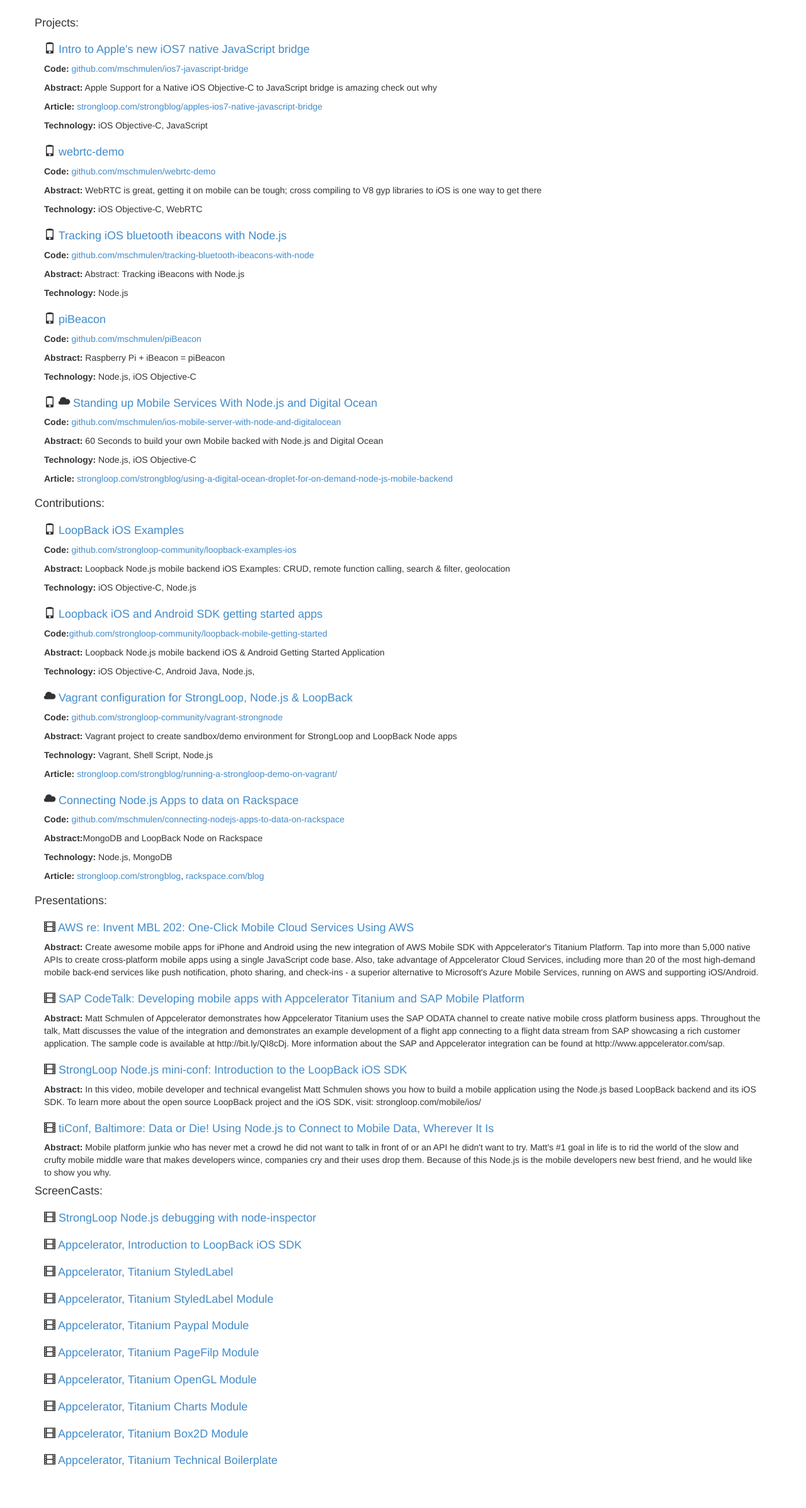
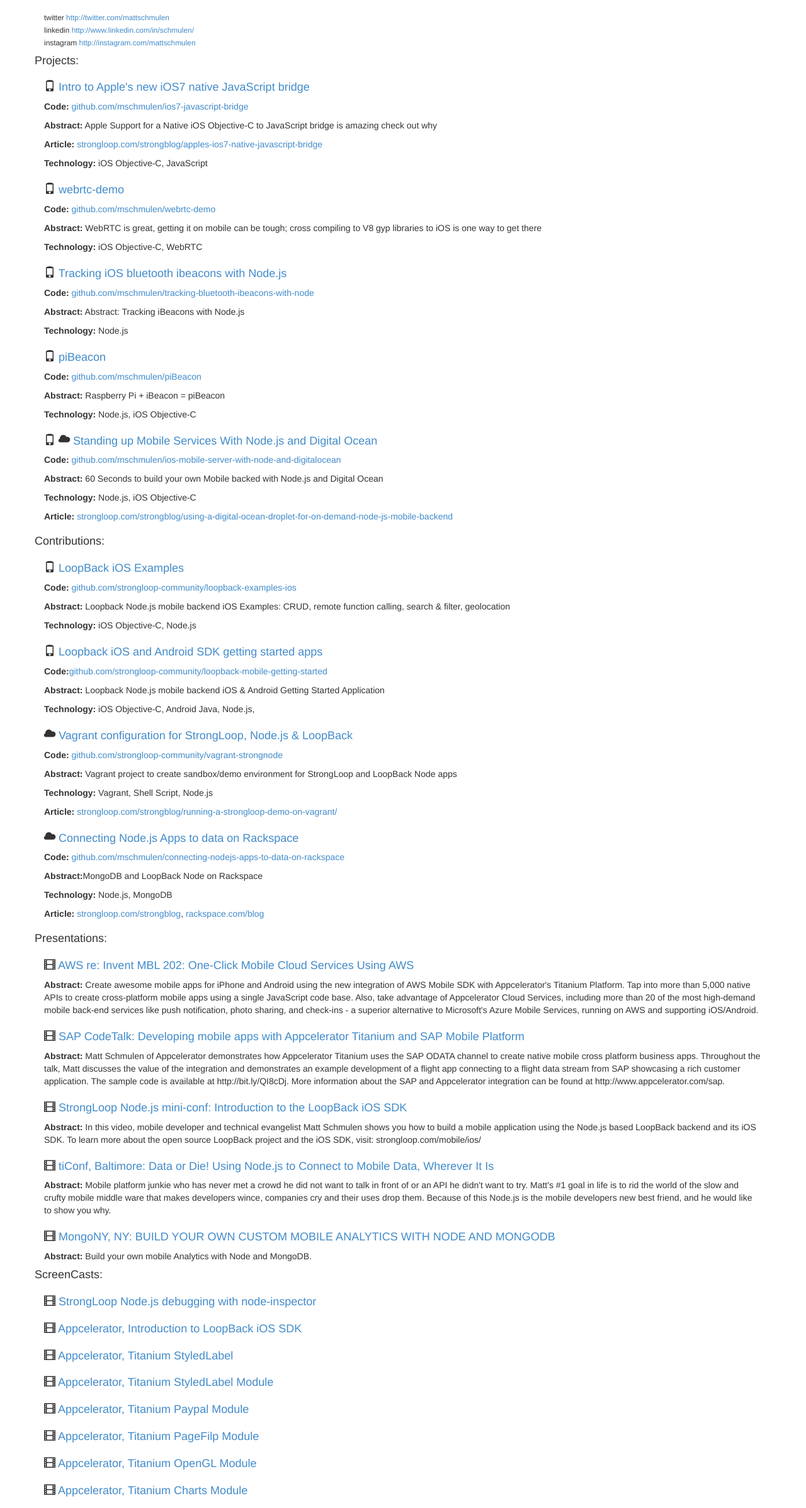
Before and after one commit to mschmulen/mschmulen.github.io, a plain HTML site: page index.html in a window 1280 px wide. Shown: the part 93-2488 px from the top of the page at 63% size. Before the commit the page ends 2433 px from the top, so only its background shows below. Drawn offline with nearby package versions, Linux system fonts and the light colour scheme.

Commit message:
index.html

```diff
--- a/index.html
+++ b/index.html
@@ -20,6 +20,13 @@
         <div class="col-lg-12">
           <h1 class="page-header">Matt Schmulen <small> <a href="http://github.com/mschmulen"> http://github.com/mschmulen</a></small></h1>
         </div>
+
+        <div class="col-lg-12">
+          <small> twitter <a href="http://github.com/mschmulen"> http://twitter.com/mattschmulen</a></small> </br>
+          <small> linkedin <a href="http://www.linkedin.com/in/schmulen/"> http://www.linkedin.com/in/schmulen/</a></small> </br>
+          <small> instagram <a href="http://instagram.com/mattschmulen"> http://instagram.com/mattschmulen</a></small> </br>
+        </div>
+
       </div>
 
       <div class="row">
@@ -151,6 +158,13 @@
 					</p>
 				</div>
 
+        <div class="col-lg-12">
+          <h4><i class="glyphicon glyphicon-film"></i><a href="http://www.mongodb.com/presentations/build-your-own-custom-mobile-analytics-node-and-mongodb"> MongoNY, NY: BUILD YOUR OWN CUSTOM MOBILE ANALYTICS WITH NODE AND MONGODB </a></h4>
+					<p><b>Abstract:</b> Build your own mobile Analytics with Node and MongoDB.
+					</p>
+					<!-- June 21 2013 -->
+				</div>
+
         <h4> ScreenCasts: </h4>
 
 				<div class="col-lg-12">
```
Also changed, not shown: 1 other file.
